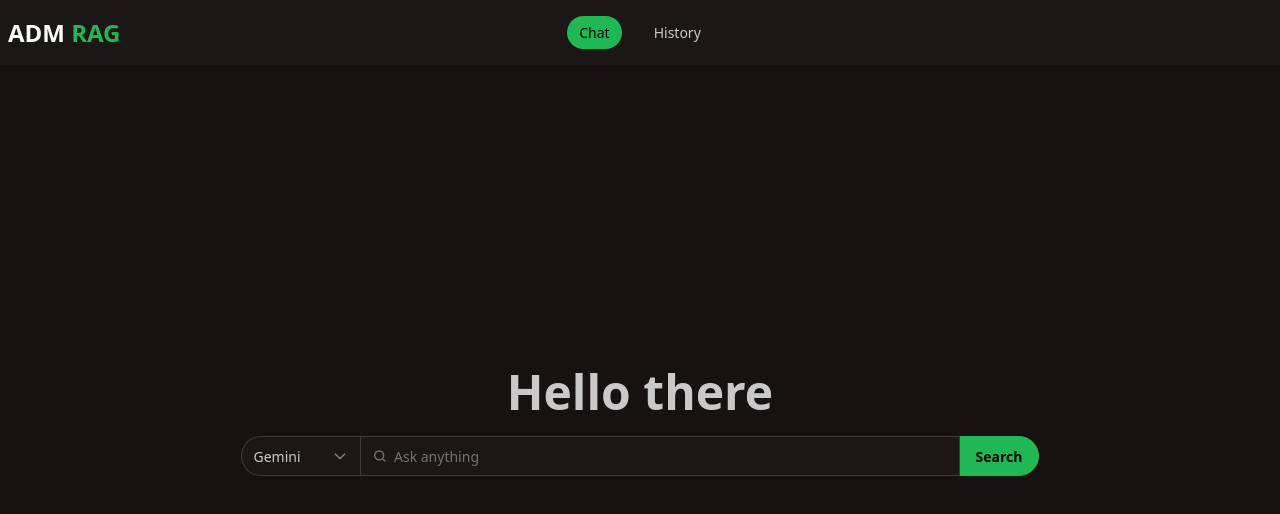
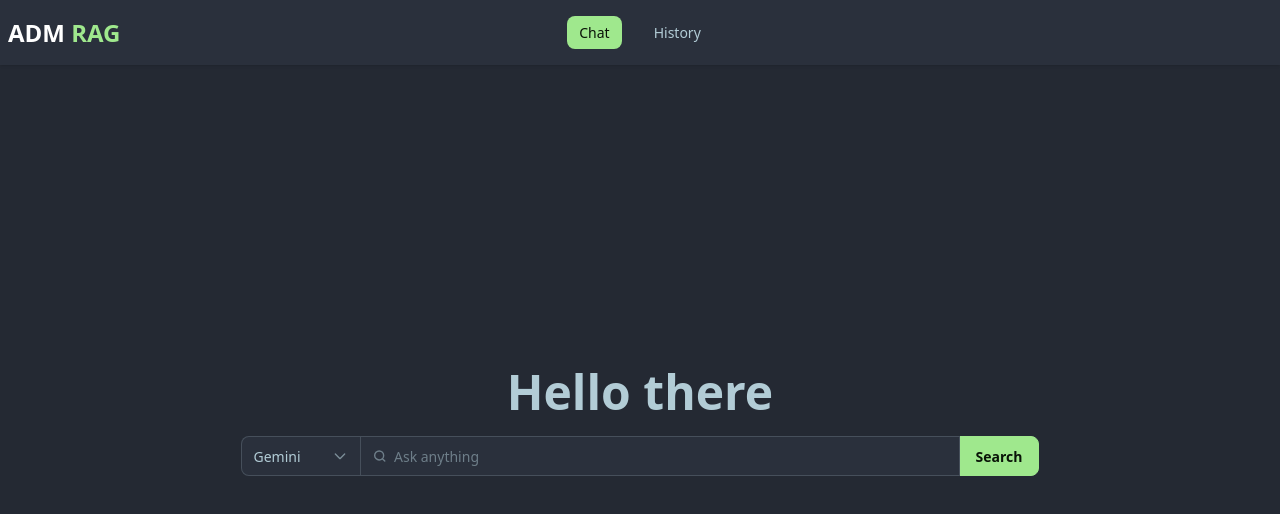
Before and after one commit to JJSierra0318/adm-rag-frontend, an Angular app: page /chat in a window 1280 px wide. Shown: the top 514 px of the page. Built offline with nearby package versions, Linux system fonts and the light colour scheme.

Commit message:
Cache for compare endpoint and dim theme

```diff
--- a/src/app/rag/rag.service.ts
+++ b/src/app/rag/rag.service.ts
@@ -92,8 +92,9 @@ getMultipleResponses(query: string) {
   return this.http.post<ApiResponse[]>('http://localhost:8000/comparar/', { pregunta: query }).pipe(
     delay(1000),
     tap((res) => {
-      console.log(res)
-      // this.responseHistory.update(history => ({ ...history, [query.toLowerCase()]: res.texto }));
+      for (let entry of res) {
+        this.responseHistory.update(history => ({ ...history, [query.toLowerCase() + ' - ' + entry.modelo]: entry.texto }));
+      }
     }),
     // map((res) => res.texto),
     catchError(error => {
--- a/src/styles.css
+++ b/src/styles.css
@@ -1,4 +1,4 @@
 @import "tailwindcss";
  @plugin "daisyui" {
-   themes: forest --default;
+   themes: dim --default;
  }
```
